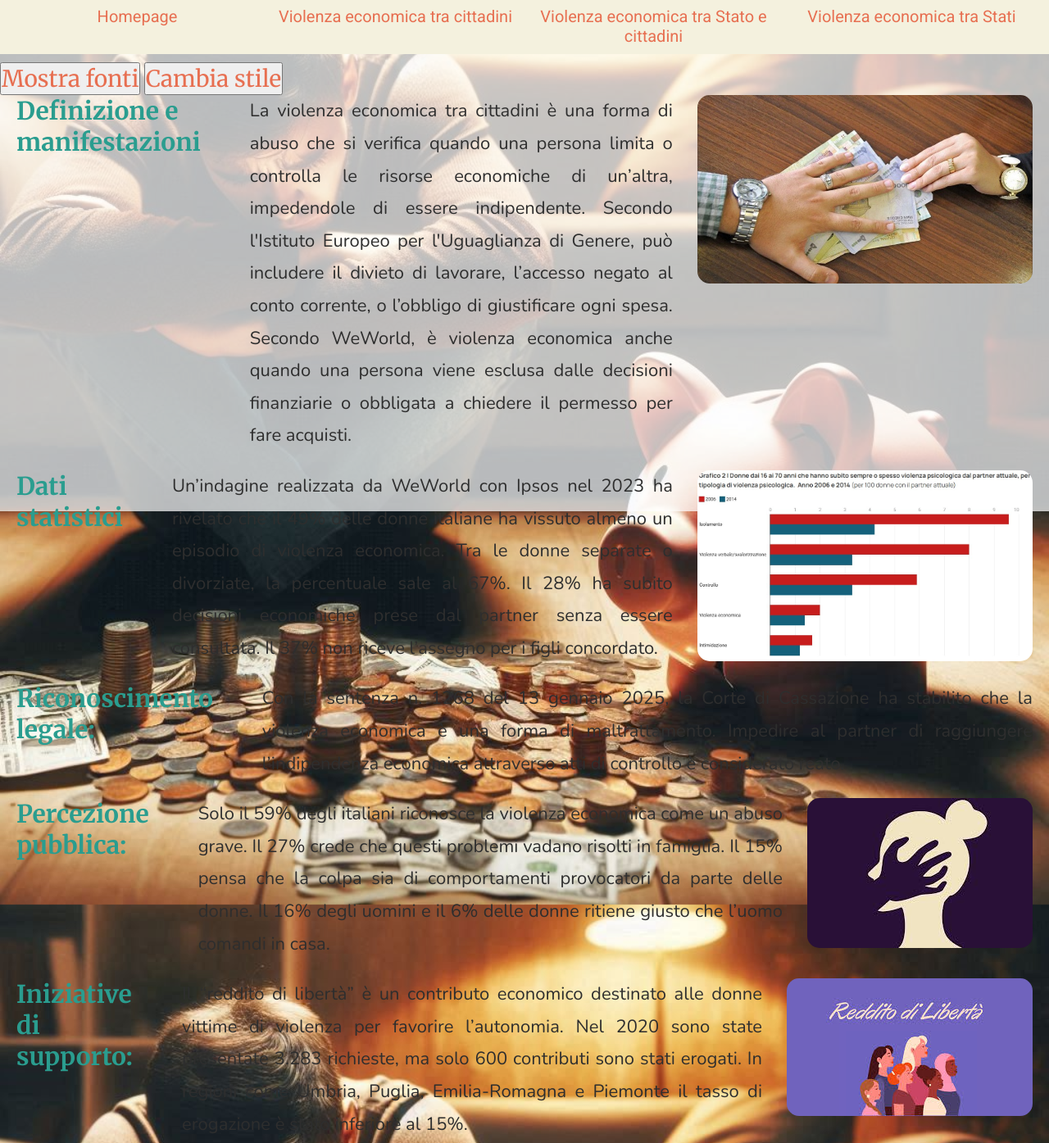
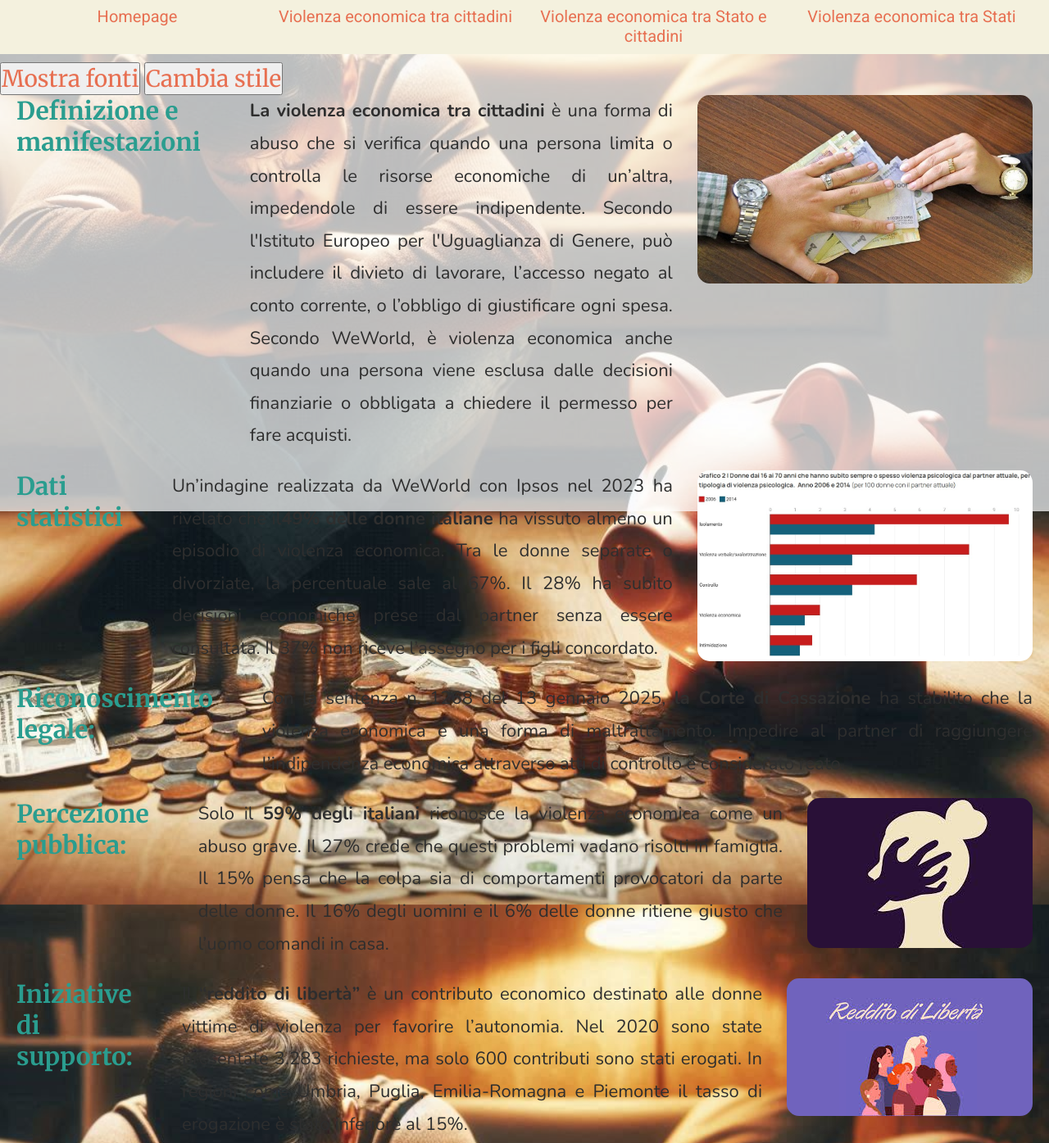
Before and after one commit to 4CI-BURLA-THOMAS-2024-25/ViolenzaEconomica, a plain HTML site: page html/cittadiniCittadini.html in a window 1280 px wide. Shown: the part 176-1571 px from the top of the page at 82% size. Drawn offline with nearby package versions, Linux system fonts and the light colour scheme; a web font is replaced by a local one.

Commit message:
aggiornato cittadiniCittadini.html

```diff
--- a/html/cittadiniCittadini.html
+++ b/html/cittadiniCittadini.html
@@ -37,7 +37,7 @@
     <div class="paragrafo">
         <h2>Definizione e manifestazioni</h2><br>
         <p id="p1">
-            La violenza economica tra cittadini è una forma di abuso che si verifica quando una persona limita o controlla le risorse economiche di un’altra, impedendole di essere indipendente. Secondo l'Istituto Europeo per l'Uguaglianza di Genere, può includere il divieto di lavorare, l’accesso negato al conto corrente, o l’obbligo di giustificare ogni spesa. Secondo WeWorld, è violenza economica anche quando una persona viene esclusa dalle decisioni finanziarie o obbligata a chiedere il permesso per fare acquisti.
+            <strong>La violenza economica tra cittadini</strong> è una forma di abuso che si verifica quando una persona limita o controlla le risorse economiche di un’altra, impedendole di essere indipendente. Secondo l'Istituto Europeo per l'Uguaglianza di Genere, può includere il divieto di lavorare, l’accesso negato al conto corrente, o l’obbligo di giustificare ogni spesa. Secondo WeWorld, è violenza economica anche quando una persona viene esclusa dalle decisioni finanziarie o obbligata a chiedere il permesso per fare acquisti.
         </p>
         <img class="immagineParagrafo" src="../img/1cittadiniCittadini.jpg" alt="Violenza economica tra cittadini">
     </div>
@@ -47,7 +47,7 @@
     <div class="paragrafo">
         <h2>Dati statistici</h2><br>
         <p id="p2">
-            Un’indagine realizzata da WeWorld con Ipsos nel 2023 ha rivelato che il 49% delle donne italiane ha vissuto almeno un episodio di violenza economica. Tra le donne separate o divorziate, la percentuale sale al 67%. Il 28% ha subito decisioni economiche prese dal partner senza essere consultata. Il 37% non riceve l’assegno per i figli concordato.
+            Un’indagine realizzata da WeWorld con Ipsos nel 2023 ha rivelato che il<strong>49% delle donne italiane</strong>  ha vissuto almeno un episodio di violenza economica. Tra le donne separate o divorziate, la percentuale sale al 67%. Il 28% ha subito decisioni economiche prese dal partner senza essere consultata. Il 37% non riceve l’assegno per i figli concordato.
         </p>
         <img class="immagineParagrafo" src="../img/2cittadiniCittadini.jpg" alt="Violenza economica tra cittadini">
     </div>
@@ -57,7 +57,7 @@
     <div class="paragrafo">
         <h2>Riconoscimento legale:</h2><br>
         <p id="p3">
-            Con la sentenza n. 1268 del 13 gennaio 2025, la Corte di Cassazione ha stabilito che la violenza economica è una forma di maltrattamento. Impedire al partner di raggiungere l’indipendenza economica attraverso atti di controllo è considerato reato.
+            Con la sentenza n. 1268 del 13 gennaio 2025, <strong>la Corte di Cassazione</strong> ha stabilito che la violenza economica è una forma di maltrattamento. Impedire al partner di raggiungere l’indipendenza economica attraverso atti di controllo è considerato reato.
         </p>
 
     </div>
@@ -67,7 +67,7 @@
     <div class="paragrafo">
         <h2>Percezione pubblica:</h2><br>
         <p id="p4">
-            Solo il 59% degli italiani riconosce la violenza economica come un abuso grave. Il 27% crede che questi problemi vadano risolti in famiglia. Il 15% pensa che la colpa sia di comportamenti provocatori da parte delle donne. Il 16% degli uomini e il 6% delle donne ritiene giusto che l’uomo comandi in casa.
+            Solo il <strong>59% degli italiani </strong>riconosce la violenza economica come un abuso grave. Il 27% crede che questi problemi vadano risolti in famiglia. Il 15% pensa che la colpa sia di comportamenti provocatori da parte delle donne. Il 16% degli uomini e il 6% delle donne ritiene giusto che l’uomo comandi in casa.
         </p>
         <img class="immagineParagrafo" src="../img/4cittadiniCittadini.jpg" alt="Percezione pubblica">
     </div>
@@ -77,7 +77,7 @@
     <div class="paragrafo">
         <h2>Iniziative di supporto:</h2><br>
         <p id="p5">
-            Il “reddito di libertà” è un contributo economico destinato alle donne vittime di violenza per favorire l’autonomia. Nel 2020 sono state presentate 3.283 richieste, ma solo 600 contributi sono stati erogati. In regioni come Umbria, Puglia, Emilia-Romagna e Piemonte il tasso di erogazione è stato inferiore al 15%.
+            Il <strong>“reddito di libertà”</strong> è un contributo economico destinato alle donne vittime di violenza per favorire l’autonomia. Nel 2020 sono state presentate 3.283 richieste, ma solo 600 contributi sono stati erogati. In regioni come Umbria, Puglia, Emilia-Romagna e Piemonte il tasso di erogazione è stato inferiore al 15%.
         </p>
         <img class="immagineParagrafo" src="../img/5cittadiniCittadini.jpg" alt="Reddito di libertà">
     </div>
@@ -87,7 +87,7 @@
     <div class="paragrafo">
         <h2>Violenza economica spiegata nel video</h2><br>
         <p id="p6">
-            Il video “La violenza economica spiegata bene” (Parole in Circolo) descrive situazioni quotidiane in cui una persona viene privata del controllo sul denaro. Alcuni esempi citati sono: impedire al partner di lavorare, obbligarlo a consegnare lo stipendio, controllare ogni acquisto. Tutti questi comportamenti non sono gesti di cura, ma modi per esercitare potere. Come affermato nel video, la violenza economica è “controllare il tempo, le decisioni e il denaro di un’altra persona, senza il suo consenso”. Le vittime spesso non si accorgono subito di subirla, perché viene normalizzata all’interno della coppia.
+            Il video “La violenza economica spiegata bene” (Parole in Circolo) descrive situazioni quotidiane in cui <strong>una persona viene privata del controllo sul denaro</strong>. Alcuni esempi citati sono: impedire al partner di lavorare, obbligarlo a consegnare lo stipendio, controllare ogni acquisto. Tutti questi comportamenti non sono gesti di cura, ma modi per esercitare potere. Come affermato nel video, la violenza economica è “controllare il tempo, le decisioni e il denaro di un’altra persona, senza il suo consenso”. Le vittime spesso non si accorgono subito di subirla, perché viene normalizzata all’interno della coppia.
         </p>
     </div>
 
```
